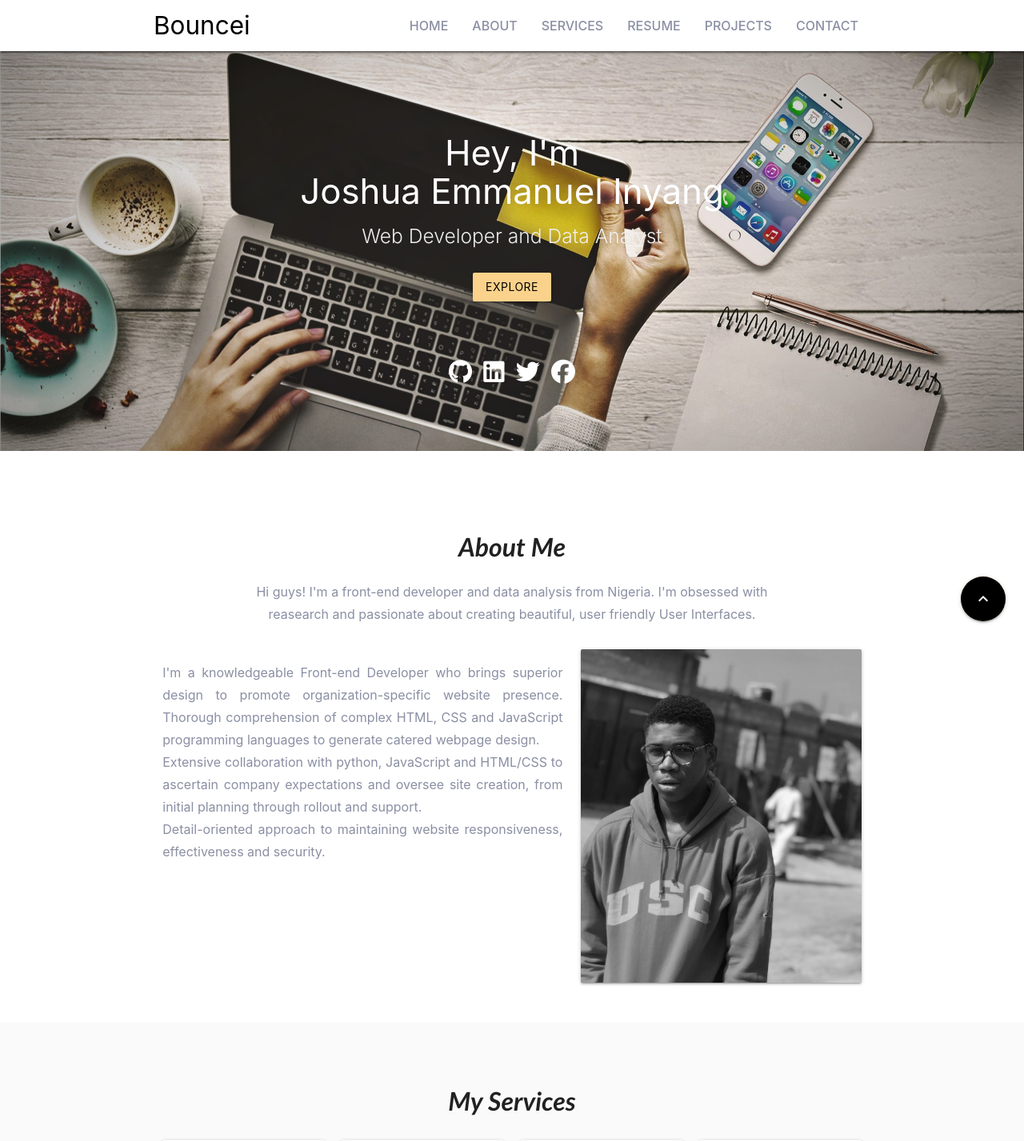
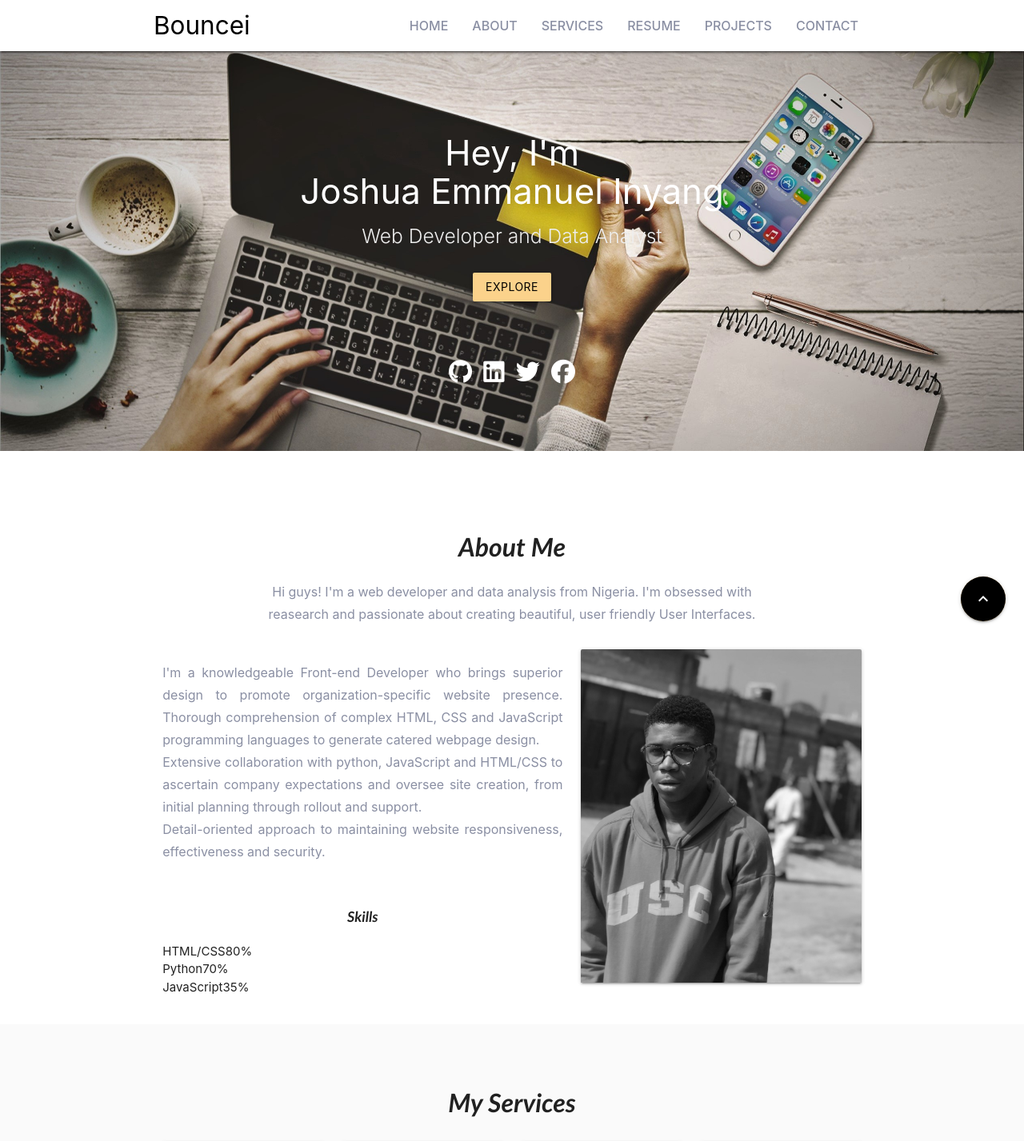
Before and after one commit to bouncei/portfolio, a PHP site: page / in a window 1280 px wide. Shown: the top 1427 px of the page at 80% size. Run offline with PHP 8.4, Linux system fonts and the light colour scheme; some libraries are stand-ins or nearby versions.

Commit message:
UI commit

```diff
--- a/index.html
+++ b/index.html
@@ -17,6 +17,7 @@
     </head>
 
     <body id="home">
+
         <!-- Section Navbar -->
         <nav class="navbar-fixed">
             <nav class="white" role="navigation">
@@ -143,7 +144,7 @@
             <br>
             <br>
             <h1>About Me</h1>
-            <p><span>Hi guys!</span> I'm a front-end developer and data analysis from Nigeria.
+            <p><span>Hi guys!</span> I'm a web developer and data analysis from Nigeria.
                 I'm obsessed with<br class="hide-on-small-only"> reasearch and passionate about creating beautiful, user friendly User Interfaces.</p>
             <div class="container">
                 <div class="row center">
@@ -158,6 +159,58 @@
                             from initial planning through rollout and support.<br> Detail-oriented approach to maintaining website responsiveness, effectiveness and security.</p>
 
 
+                        <br>
+                        <h2>Skills</h2>
+                        <div class="skills__container bd-grid">
+                            <div class="skills__content">
+
+
+                                <div class="skills__data">
+                                    <span class="skills__name">HTML/CSS</span>
+                                    <span class="skills__number">80%</span>
+                                    <span class="skills__bar skills__html"></span>
+
+                                </div>
+                                <div class="skills__data">
+                                    <span class="skills__name">Python</span>
+                                    <span class="skills__number">70%</span>
+                                    <span class="skills__bar skills__js"></span>
+
+                                </div>
+                                <div class="skills__data">
+                                    <span class="skills__name">JavaScript</span>
+                                    <span class="skills__number">35%</span>
+                                    <span class="skills__bar skills__react"></span>
+
+                                </div>
+                                <!-- <div class="skills__data">
+                                    <span class="skills__name">UI/UX</span>
+                                    <span class="skills__number">50%</span>
+                                    <span class="skills__bar skills__ui"></span>
+
+                                </div> -->
+                            </div>
+
+                            <!-- <div class="skills__content">
+                                <h3 class="skills__subtitle">BackEnd</h3>
+
+                                <div class="skills__data">
+                                    <span class="skills__name">Python</span>
+                                    <span class="skills__number">80%</span>
+                                    <span class="skills__bar skills__python"></span>
+                                </div>
+                                <div class="skills__data">
+                                    <span class="skills__name">Django</span>
+                                    <span class="skills__number">60%</span>
+                                    <span class="skills__bar skills__django"></span>
+                                </div>
+                                <div class="skills__data">
+                                    <span class="skills__name">Firebase</span>
+                                    <span class="skills__number">50%</span>
+                                    <span class="skills__bar skills__firebase"></span>
+                                </div>
+                            </div>            -->
+                        </div>
 
                             <!-- <div class="litle-info">
                                 <ul class="info-list">
@@ -261,22 +314,22 @@
                 <h1 class="center">My Recent Works</h1>
                 <div class="row">
                     <div class="col s12 m4">
-                        <img src="static/img/opengraph-icon-200x200.png" alt="" class="materialboxed responsive-img">
+                        <img src="static/img/Screenshot (32).png" alt="" class="materialboxed responsive-img">
                         <div class="project-links center">
-                            <a href="https://github.com/bouncei?tab=repositories"><h2> PEOPLE</h2></a>
+                            <a href="http://bouncey-site.herokuapp.com/"><h2>craglist scraper</h2></a>
                         </div>
 
                     </div>
                     <div class="col s12 m4">
-                        <img src="static/img/opengraph-icon-200x200.png" alt="" class="materialboxed responsive-img">
+                        <img src="static/img/Screenshot (joshville).png" alt="" class="materialboxed responsive-img">
                         <div class="project-links center">
-                            <a href="https://github.com/bouncei?tab=repositories"><h2 > PEOPLE</h2></a>
+                            <a href="https://github.com/bouncei?tab=repositories"><h2>a travel agency</h2></a>
                         </div>
                     </div>
                     <div class="col s12 m4">
-                        <img src="static/img/opengraph-icon-200x200.png" alt="" class="materialboxed responsive-img">
+                        <img src="static/img/Screenshot (29).png" alt="" class="materialboxed responsive-img">
                         <div class="project-links center">
-                            <a href="https://github.com/bouncei?tab=repositories"><h2 > PEOPLE</h2></a>
+                            <a href="https://github.com/bouncei?tab=repositories"><h2 >pacman</h2></a>
                         </div>
                     </div>
 
@@ -286,7 +339,7 @@
                     <div class="col s12 m4">
                         <img src="static/img/opengraph-icon-200x200.png" alt="" class="materialboxed responsive-img">
                         <div class="project-links center">
-                            <a href="https://github.com/bouncei?tab=repositories"><h2 > PEOPLE</h2></a>
+                            <a href="https://github.com/bouncei?tab=repositories"><h2 >titanic model</h2></a>
                         </div>
                     </div>
                     <div class="col s12 m4">
--- a/static/css/main.css
+++ b/static/css/main.css
@@ -186,3 +186,22 @@ h1 {
     width: 150px;
     height: 100px;
 } */
+
+.skills__data {
+    display: flex;
+}
+
+/* .skills__html {
+    width: 80%;
+} */
+
+.skills__bar {
+    position: absolute;
+    bottom: -.75rem;
+    height: .25rem;
+    background-color: #FBD28B;
+}
+
+.section-projects {
+    text-transform: capitalize;
+}
```
Also changed, not shown: static/img/Screenshot (29).png (added), static/img/Screenshot (32).png (added), static/img/Screenshot (joshville).png (added).
